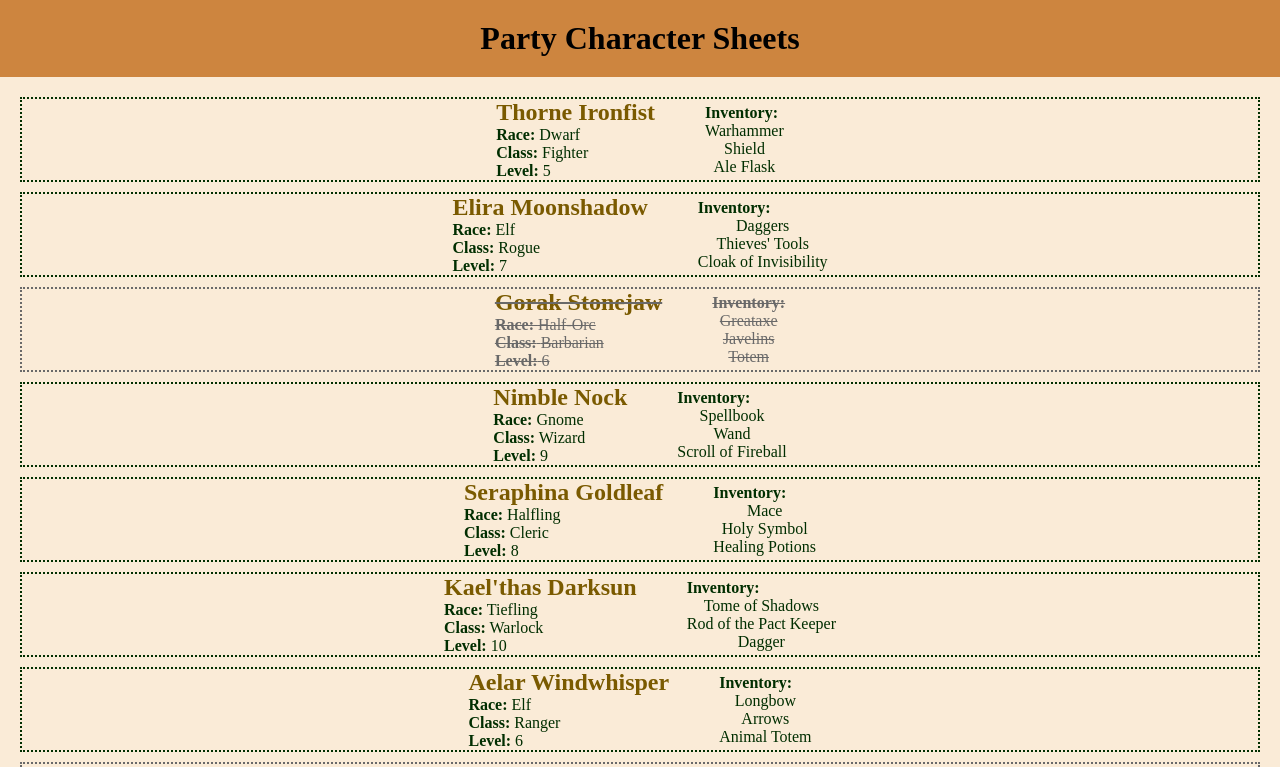
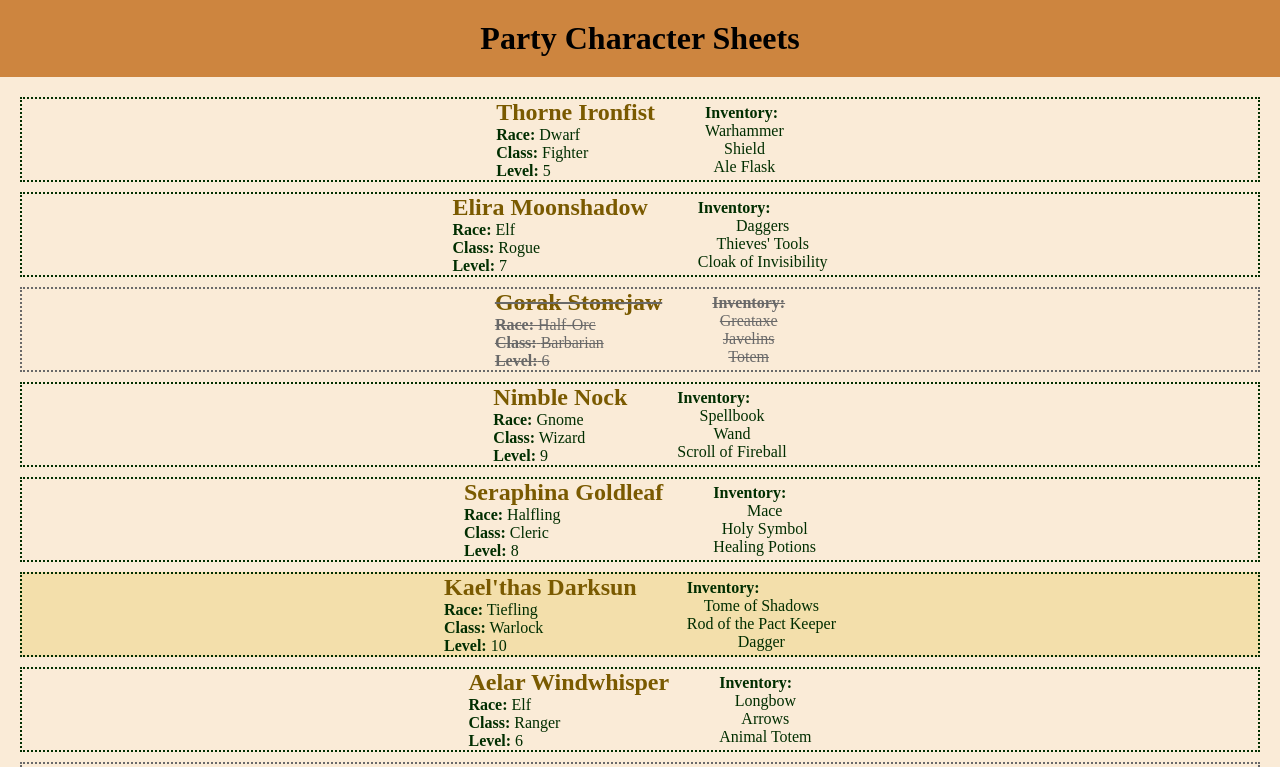
Before and after one commit to Gabby-Moon/Dynamic-Collections, a React app: page / in a window 1280 px wide. Shown: the top 767 px of the page. Built offline with nearby package versions, Linux system fonts and the light colour scheme; the HTML template or start-up script is replaced by a standard one.

Commit message:
added conditional for level to character

```diff
--- a/src/components/CharacterSheet.jsx
+++ b/src/components/CharacterSheet.jsx
@@ -2,7 +2,7 @@ import Inventory from "./Inventory.jsx"
 export default function CharacterSheet(props) {
 
     return (
-        <div className={`character ${props.isAlive ? "alive" : "dead"}`}>
+        <div className={`character ${props.isAlive ? "alive" : "dead"} ${props.level>=10 ? "high" : "low"}`}>
 
             <div className="character-left">
                 <h2 className={`level ${props.level>10 ? "high" : "low"}`}>{props.name}</h2>
--- a/src/index.css
+++ b/src/index.css
@@ -62,3 +62,7 @@ header, footer {
 .level.low {
   color: rgb(122, 90, 0);
 }
+
+.character.high {
+  background-color: rgba(215, 174, 11, 0.214);
+}
```
